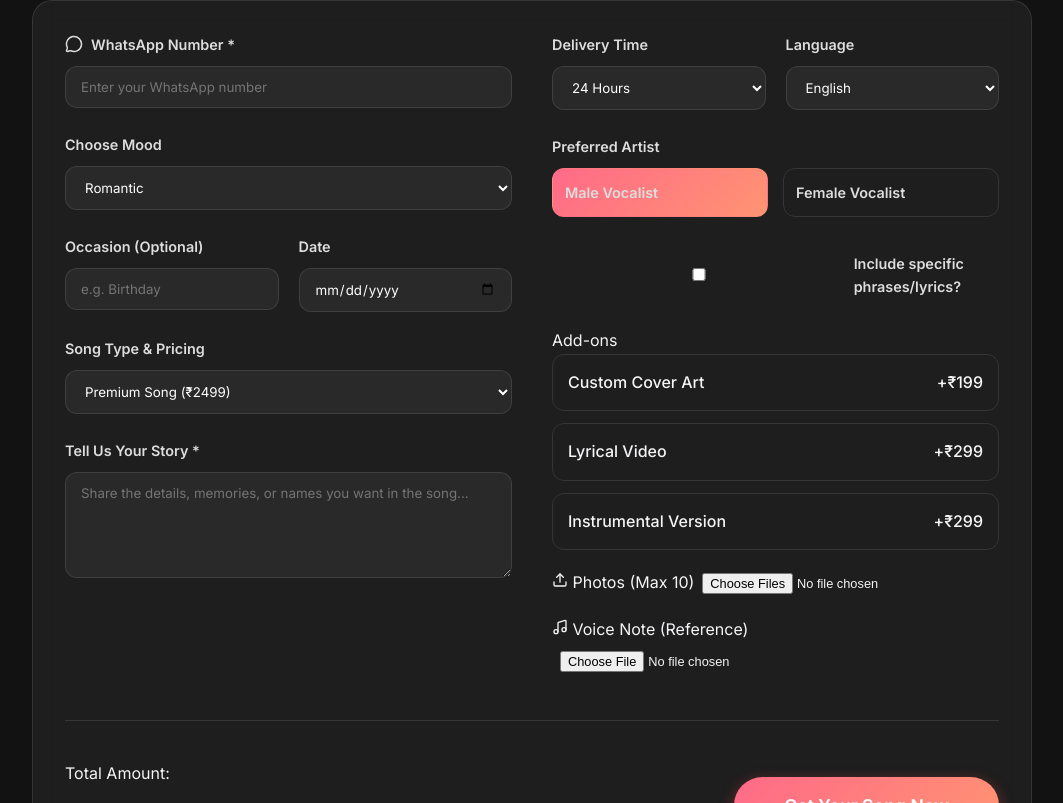
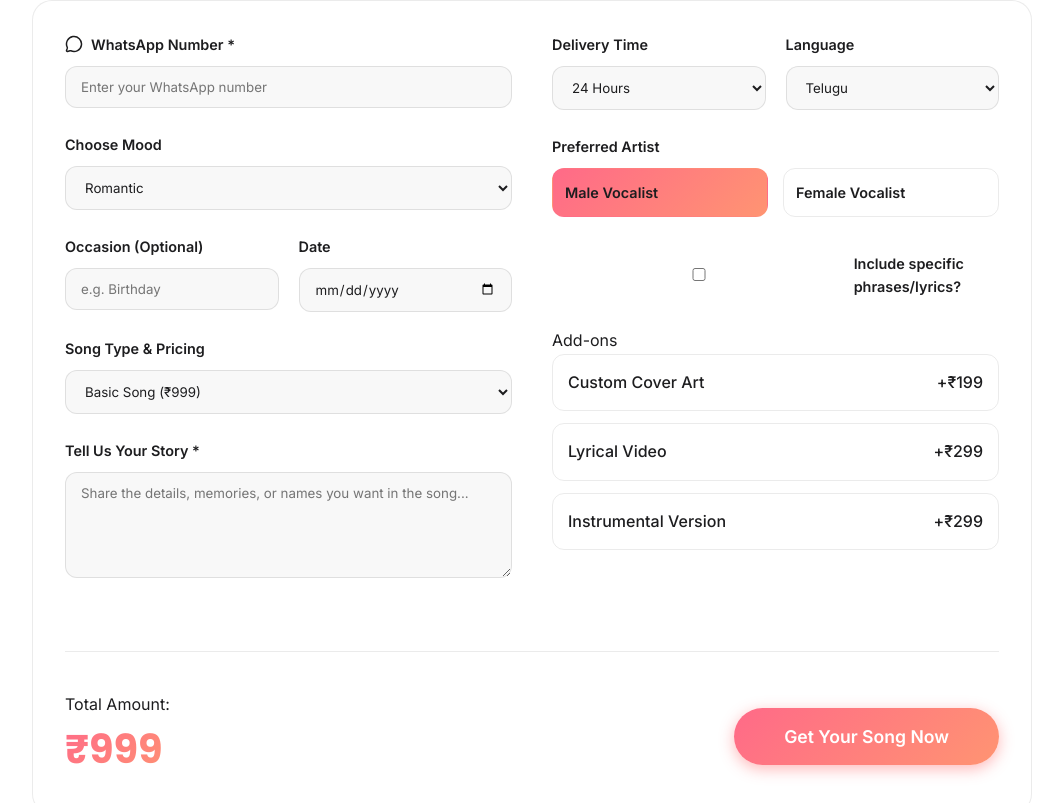
Before and after one commit to ascharyalokah-collab/melody, a React (Vite) app in the folder Frontend/: page /order in a window 1280 px wide. Shown: the part 277-1080 px from the top of the page, without its empty margins (108-1171 px from the left). Built offline with nearby package versions, Linux system fonts and the light colour scheme.

Commit message:
Updated pricing plans, form fields, and light theme UI

```diff
--- a/Frontend/src/components/Footer.css
+++ b/Frontend/src/components/Footer.css
@@ -1,7 +1,7 @@
 .footer {
-  background: #0a0a0a;
+  background: #fcfcfc;
   padding: 80px 0 30px;
-  border-top: 1px solid var(--glass-border);
+  border-top: 1px solid rgba(0, 0, 0, 0.05);
 }
 
 .footer-grid {
@@ -56,18 +56,18 @@
 
 .newsletter-form input {
   flex: 1;
-  background: rgba(255, 255, 255, 0.05);
-  border: 1px solid var(--glass-border);
+  background: #f0f0f0;
+  border: 1px solid rgba(0, 0, 0, 0.05);
   padding: 10px 15px;
   border-radius: 8px;
-  color: white;
+  color: var(--text-main);
 }
 
 .footer-bottom {
   text-align: center;
   padding-top: 30px;
-  border-top: 1px solid var(--glass-border);
-  color: #444;
+  border-top: 1px solid rgba(0, 0, 0, 0.05);
+  color: #888;
   font-size: 0.85rem;
 }
 
--- a/Frontend/src/components/Hero.css
+++ b/Frontend/src/components/Hero.css
@@ -41,7 +41,7 @@
 
 .hero-text p {
   font-size: 1.15rem;
-  color: #ccc;
+  color: var(--text-secondary);
   margin-bottom: 40px;
   max-width: 500px;
 }
@@ -57,15 +57,15 @@
   align-items: center;
   gap: 10px;
   background: transparent;
-  color: white;
-  border: 1px solid var(--glass-border);
+  color: var(--text-main);
+  border: 1px solid rgba(0, 0, 0, 0.1);
   padding: 12px 30px;
   border-radius: 50px;
   font-weight: 600;
 }
 
 .btn-outline:hover {
-  background: var(--glass);
+  background: rgba(0, 0, 0, 0.03);
 }
 
 .hero-stats {
@@ -75,7 +75,7 @@
 
 .stat h4 {
   font-size: 1.5rem;
-  color: var(--light);
+  color: var(--text-main);
 }
 
 .stat p {
@@ -95,7 +95,7 @@
   border-radius: 30% 70% 70% 30% / 30% 30% 70% 70%;
   position: relative;
   overflow: hidden;
-  box-shadow: 0 20px 50px rgba(0, 0, 0, 0.5);
+  box-shadow: 0 20px 50px rgba(0, 0, 0, 0.1);
   animation: morph 10s ease-in-out infinite;
 }
 
@@ -119,6 +119,7 @@
   gap: 15px;
   padding: 15px 25px;
   width: auto;
+  box-shadow: 0 10px 30px rgba(0, 0, 0, 0.05);
 }
 
 .floating-card h5 {
--- a/Frontend/src/components/Navbar.css
+++ b/Frontend/src/components/Navbar.css
@@ -9,10 +9,10 @@
 }
 
 .navbar.scrolled {
-  background: rgba(18, 18, 18, 0.8);
+  background: rgba(255, 255, 255, 0.8);
   backdrop-filter: blur(20px);
   padding: 15px 0;
-  border-bottom: 1px solid var(--glass-border);
+  border-bottom: 1px solid rgba(0, 0, 0, 0.05);
 }
 
 .nav-content {
--- a/Frontend/src/index.css
+++ b/Frontend/src/index.css
@@ -4,14 +4,16 @@
   --primary: #FF4E50;
   --primary-hover: #e04446;
   --gradient: linear-gradient(135deg, #FF6A88 0%, #FF9472 100%);
-  --dark: #121212;
-  --dark-accent: #1e1e1e;
-  --light: #F5F5F7;
+  --dark: #FFFFFF;
+  --dark-accent: #F5F5F7;
+  --light: #121212;
+  --text-main: #1D1D1F;
+  --text-secondary: #86868B;
   --gray: #888888;
-  --glass: rgba(255, 255, 255, 0.05);
-  --glass-border: rgba(255, 255, 255, 0.1);
-  --glass-blur: blur(12px);
-  --shadow: 0 10px 30px -10px rgba(0, 0, 0, 0.5);
+  --glass: rgba(255, 255, 255, 0.7);
+  --glass-border: rgba(0, 0, 0, 0.08);
+  --glass-blur: blur(20px);
+  --shadow: 0 10px 40px rgba(0, 0, 0, 0.08);
   --transition: all 0.3s cubic-bezier(0.4, 0, 0.2, 1);
   --heading-font: 'Poppins', 'Montserrat', sans-serif;
   --body-font: 'Inter', sans-serif;
@@ -26,7 +28,7 @@
 body {
   font-family: var(--body-font);
   background-color: var(--dark);
-  color: var(--light);
+  color: var(--text-main);
   overflow-x: hidden;
   line-height: 1.6;
 }
--- a/Frontend/src/pages/AdminPage.css
+++ b/Frontend/src/pages/AdminPage.css
@@ -19,13 +19,13 @@
 .admin-dashboard {
   display: flex;
   min-height: 100vh;
-  background: #0a0a0a;
+  background: #f8f9fa;
 }
 
 .admin-sidebar {
   width: 260px;
-  background: #121212;
-  border-right: 1px solid var(--glass-border);
+  background: #FFFFFF;
+  border-right: 1px solid rgba(0, 0, 0, 0.05);
   padding: 30px 0;
   display: flex;
   flex-direction: column;
@@ -49,12 +49,12 @@
   gap: 12px;
   cursor: pointer;
   transition: var(--transition);
-  color: #888;
+  color: #666;
   font-weight: 500;
 }
 
 .nav-item:hover, .nav-item.active {
-  color: var(--light);
+  color: var(--primary);
   background: rgba(255, 78, 80, 0.05);
   border-right: 3px solid var(--primary);
 }
@@ -114,8 +114,8 @@
   display: flex;
   align-items: center;
   gap: 10px;
-  background: rgba(255, 255, 255, 0.05);
-  border: 1px solid var(--glass-border);
+  background: #FFFFFF;
+  border: 1px solid rgba(0,0,0,0.1);
   padding: 8px 15px;
   border-radius: 8px;
 }
@@ -124,7 +124,7 @@
   background: transparent;
   border: none;
   outline: none;
-  color: white;
+  color: var(--text-main);
   width: 200px;
 }
 
@@ -162,9 +162,9 @@ td {
 }
 
 .status-select {
-  background: transparent;
-  border: 1px solid var(--glass-border);
-  color: white;
+  background: white;
+  border: 1px solid rgba(0,0,0,0.1);
+  color: var(--text-main);
   padding: 5px 10px;
   border-radius: 6px;
   font-size: 0.85rem;
--- a/Frontend/src/pages/LandingPage.css
+++ b/Frontend/src/pages/LandingPage.css
@@ -11,13 +11,13 @@
 
 .song-card:hover {
   transform: translateY(-10px);
-  background: rgba(255, 255, 255, 0.08);
+  background: rgba(0, 0, 0, 0.03);
 }
 
 .song-img {
   width: 100%;
   aspect-ratio: 1;
-  background: #1e1e1e;
+  background: #f0f0f0;
   border-radius: 12px;
   margin-bottom: 20px;
   position: relative;
@@ -139,7 +139,7 @@
 .step-num {
   font-size: 5rem;
   font-weight: 900;
-  color: rgba(255, 78, 80, 0.05);
+  color: rgba(255, 78, 80, 0.08);
   position: absolute;
   top: -40px;
   left: 50%;
@@ -191,7 +191,7 @@
 .price-card ul {
   list-style: none;
   margin-bottom: 40px;
-  color: #ccc;
+  color: var(--text-secondary);
 }
 
 .price-card li { margin-bottom: 12px; }
@@ -212,8 +212,9 @@
   display: flex;
   align-items: center;
   padding: 60px;
-  background: linear-gradient(rgba(18,18,18,0.8), rgba(18,18,18,0.8)), url('https://images.unsplash.com/photo-1470225620780-dba8ba36b745?auto=format&fit=crop&q=80');
+  background: linear-gradient(rgba(255,255,255,0.9), rgba(255,255,255,0.9)), url('https://images.unsplash.com/photo-1470225620780-dba8ba36b745?auto=format&fit=crop&q=80');
   background-size: cover;
+  border-radius: 30px;
   overflow: hidden;
 }
 
@@ -233,7 +234,7 @@
 .phone-mock {
   width: 250px;
   height: 500px;
-  background: #1e1e1e;
+  background: #f8f8f8;
   border: 8px solid #333;
   border-radius: 40px;
 }
--- a/Frontend/src/pages/OrderPage.css
+++ b/Frontend/src/pages/OrderPage.css
@@ -36,7 +36,7 @@
   font-weight: 600;
   margin-bottom: 10px;
   font-size: 0.9rem;
-  color: #ddd;
+  color: var(--text-main);
 }
 
 .form-group input,
@@ -44,10 +44,10 @@
 .form-group textarea {
   width: 100%;
   padding: 12px 15px;
-  background: rgba(255, 255, 255, 0.05);
-  border: 1px solid var(--glass-border);
+  background: #f8f8f8;
+  border: 1px solid rgba(0,0,0,0.1);
   border-radius: 12px;
-  color: white;
+  color: var(--text-main);
   font-family: inherit;
   transition: var(--transition);
 }
@@ -56,7 +56,8 @@
 .form-group select:focus,
 .form-group textarea:focus {
   border-color: var(--primary);
-  background: rgba(255, 255, 255, 0.08);
+  background: white;
+  box-shadow: 0 0 0 4px rgba(255, 78, 80, 0.1);
 }
 
 .form-row {
@@ -115,7 +116,7 @@
 }
 
 .addon-item:hover {
-  background: rgba(255, 255, 255, 0.05);
+  background: rgba(0, 0, 0, 0.02);
 }
 
 .addon-item.active {
--- a/Frontend/src/pages/OrderPage.jsx
+++ b/Frontend/src/pages/OrderPage.jsx
@@ -12,15 +12,13 @@ const OrderPage = () => {
     mood: 'Romantic',
     occasion: '',
     date: '',
-    songType: 'Premium Song (₹2499)',
+    songType: 'Basic Song (₹999)',
     deliveryTime: '24 Hours',
-    language: 'English',
+    language: 'Telugu',
     artist: 'Male',
     story: '',
     specialLyrics: false,
-    specialLyricsText: '',
-    photos: [],
-    voiceNote: null
+    specialLyricsText: ''
   });
 
   const [addons, setAddons] = useState({
@@ -29,13 +27,13 @@ const OrderPage = () => {
     instrumental: false
   });
 
-  const [totalPrice, setTotalPrice] = useState(2499);
+  const [totalPrice, setTotalPrice] = useState(999);
 
   useEffect(() => {
     let price = 0;
-    if (formData.songType.includes('1499')) price = 1499;
-    else if (formData.songType.includes('2499')) price = 2499;
-    else if (formData.songType.includes('4999')) price = 4999;
+    if (formData.songType.includes('999')) price = 999;
+    else if (formData.songType.includes('1499')) price = 1499;
+    else if (formData.songType.includes('1699')) price = 1699;
 
     if (addons.coverArt) price += 199;
     if (addons.lyricalVideo) price += 299;
@@ -57,11 +55,7 @@ const OrderPage = () => {
   };
 
   const handleFileChange = (e) => {
-    if (e.target.name === 'photos') {
-      setFormData({ ...formData, photos: [...e.target.files].slice(0, 10) });
-    } else {
-      setFormData({ ...formData, voiceNote: e.target.files[0] });
-    }
+    // File uploads removed
   };
 
   const handleSubmit = async (e) => {
@@ -104,8 +98,7 @@ const OrderPage = () => {
                 if (addons.instrumental) selectedAddons.push({ name: 'Instrumental', price: 299 });
                 data.append('addons', JSON.stringify(selectedAddons));
 
-                formData.photos.forEach(photo => data.append('photos', photo));
-                if (formData.voiceNote) data.append('voiceNote', formData.voiceNote);
+                // File uploads removed
 
                 try {
                     const verifyRes = await axios.post('http://localhost:5000/api/verify-payment', data);
@@ -201,9 +194,9 @@ const OrderPage = () => {
             <div className="form-group">
               <label>Song Type & Pricing</label>
               <select name="songType" value={formData.songType} onChange={handleInputChange}>
-                <option>Basic Song (₹1499)</option>
-                <option>Premium Song (₹2499)</option>
-                <option>Studio Quality (₹4999)</option>
+                <option>Basic Song (₹999)</option>
+                <option>Song + Plus Slide Show (₹1499)</option>
+                <option>Song + Slideshow + Lyrics PDF (₹1699)</option>
               </select>
             </div>
 
@@ -234,10 +227,11 @@ const OrderPage = () => {
               <div className="form-group">
                 <label>Language</label>
                 <select name="language" value={formData.language} onChange={handleInputChange}>
+                  <option>Telugu</option>
+                  <option>Hindi</option>
                   <option>English</option>
-                  <option>Hindi</option>
-                  <option>Spanish</option>
-                  <option>French</option>
+                  <option>Kannada</option>
+                  <option>Tamil</option>
                 </select>
               </div>
             </div>
@@ -293,16 +287,7 @@ const OrderPage = () => {
               </div>
             </div>
 
-            <div className="file-uploads">
-              <div className="file-group">
-                <label><Upload size={16} /> Photos (Max 10)</label>
-                <input type="file" name="photos" multiple accept="image/*" onChange={handleFileChange} />
-              </div>
-              <div className="file-group">
-                <label><Music size={16} /> Voice Note (Reference)</label>
-                <input type="file" name="voiceNote" accept="audio/*" onChange={handleFileChange} />
-              </div>
-            </div>
+            {/* File uploads removed */}
           </div>
         </div>
 
```
Also changed, not shown: Frontend/src/pages/FailurePage.jsx (+9 -10 lines), Frontend/src/pages/LandingPage.jsx (+13 -13 lines), Frontend/src/pages/SuccessPage.jsx (+10 -11 lines).
